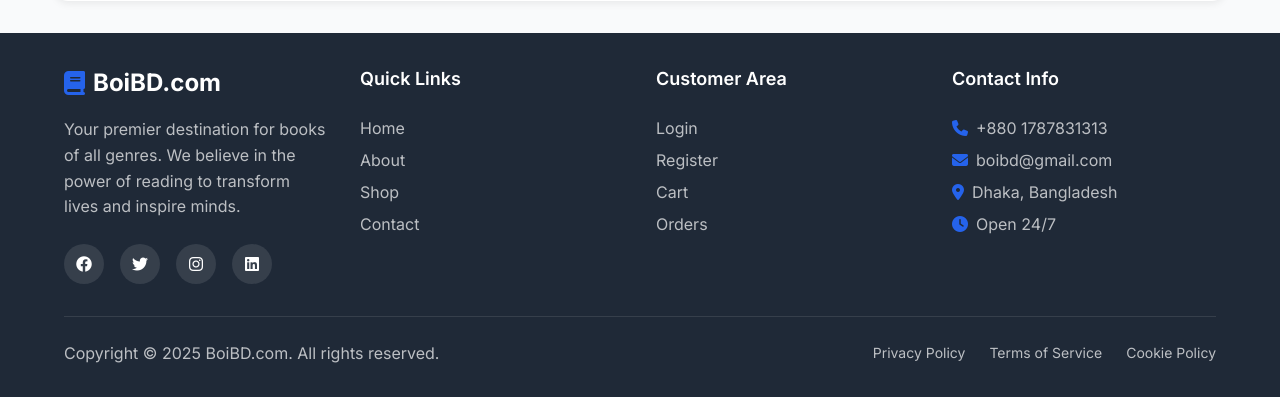
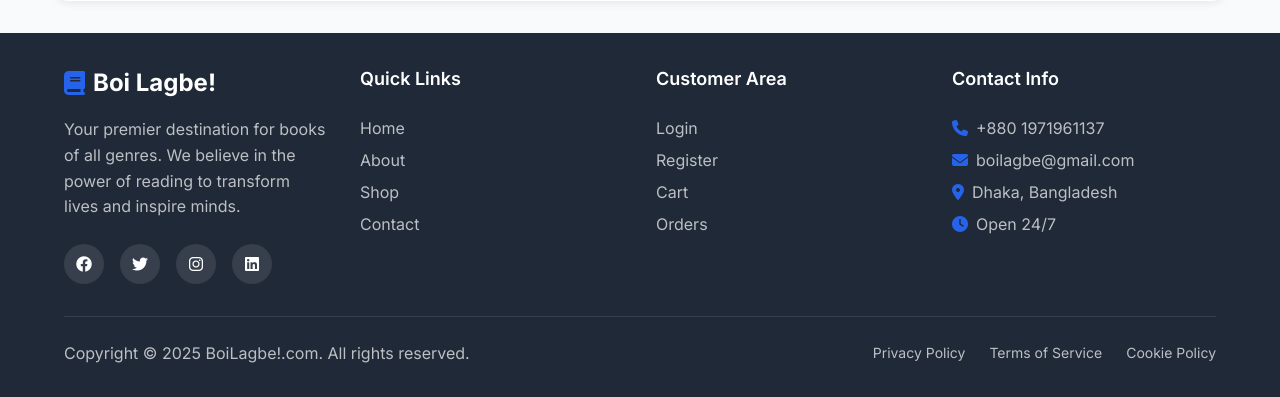
Before and after one commit to munna237/-Boi-Lagbe--Online-Bookstore-System, a PHP site: page /cart.php in a window 1280 px wide. Shown: the part 435-832 px from the top of the page. Run offline with PHP 8.4, Linux system fonts and the light colour scheme.

Commit message:
Update footer.php

```diff
--- a/footer.php
+++ b/footer.php
@@ -4,7 +4,7 @@
             <div class="footer-section">
                 <div class="footer-brand">
                     <i class="fas fa-book"></i>
-                    <span>BoiBD.com</span>
+                    <span>Boi Lagbe!</span>
                 </div>
                 <p class="footer-description">
                     Your premier destination for books of all genres. We believe in the power of reading to transform lives and inspire minds.
@@ -50,11 +50,11 @@
                 <ul class="footer-contact">
                     <li>
                         <i class="fas fa-phone"></i>
-                        <span>+880 1787831313</span>
+                        <span>+880 1971961137</span>
                     </li>
                     <li>
                         <i class="fas fa-envelope"></i>
-                        <span>boibd@gmail.com</span>
+                        <span>boilagbe@gmail.com</span>
                     </li>
                     <li>
                         <i class="fas fa-map-marker-alt"></i>
@@ -70,12 +70,12 @@
 
         <div class="footer-bottom">
             <p class="copyright">
-                Copyright © <?php echo date('Y'); ?> BoiBD.com. All rights reserved.
+                Copyright © <?php echo date('Y'); ?> BoiLagbe!.com. All rights reserved.
             </p>
             <div class="footer-bottom-links">
-                <a href="#">Privacy Policy</a>
-                <a href="#">Terms of Service</a>
-                <a href="#">Cookie Policy</a>
+                <a href="privacy_policy.php">Privacy Policy</a>
+                <a href="terms_of_service.php">Terms of Service</a>
+                <a href="cookie_policy.php">Cookie Policy</a>
             </div>
         </div>
     </div>
```
